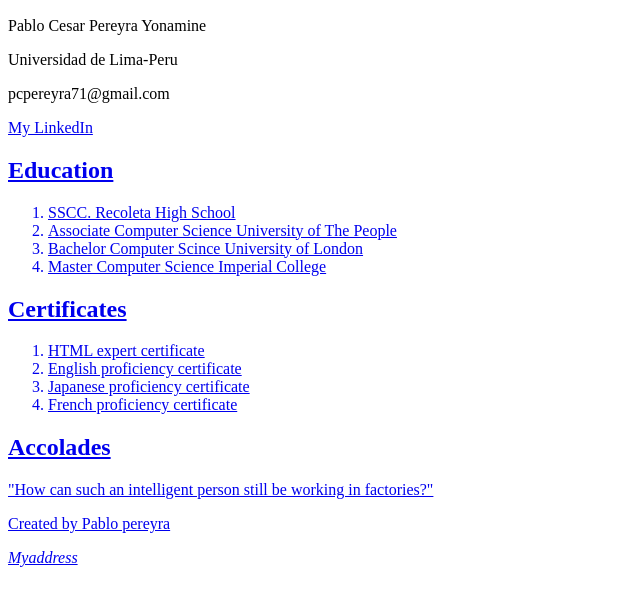
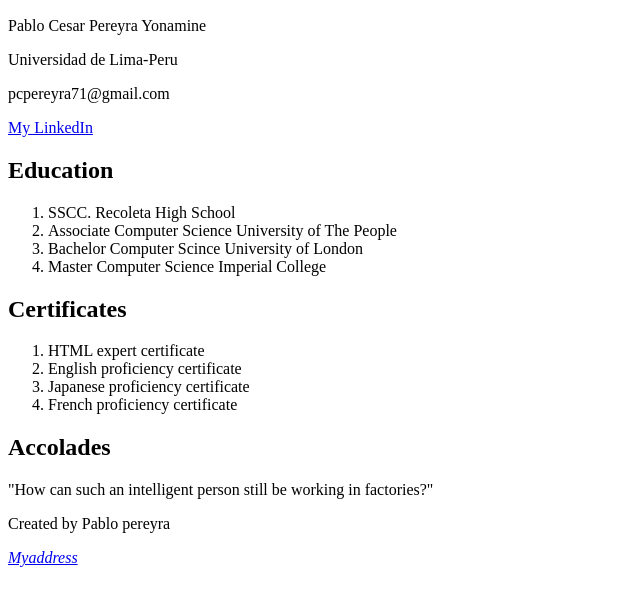
Before and after one commit to supino/Project_1, a plain HTML site: page Resume.html in a window 1280 px wide. Shown: the part 180-786 px from the top of the page, without its empty margins (0-640 px from the left). Drawn offline with Linux system fonts and the light colour scheme.

Commit message:
fixing </a> tag

```diff
--- a/Resume.html
+++ b/Resume.html
@@ -20,7 +20,7 @@
 	  <p>Pablo Cesar Pereyra Yonamine</p>
 	  <p>Universidad de Lima-Peru</p>
 	  <p>pcpereyra71@gmail.com</p>
-	  <p><a href="https://www.linkedin.com/in/pablo-pereyra-b3b111142/">My LinkedIn</p>
+	  <p><a href="https://www.linkedin.com/in/pablo-pereyra-b3b111142/">My LinkedIn</a></p>
 	</Section>
 	<Section id="Education">
 	  <h2>Education</h2>
```
